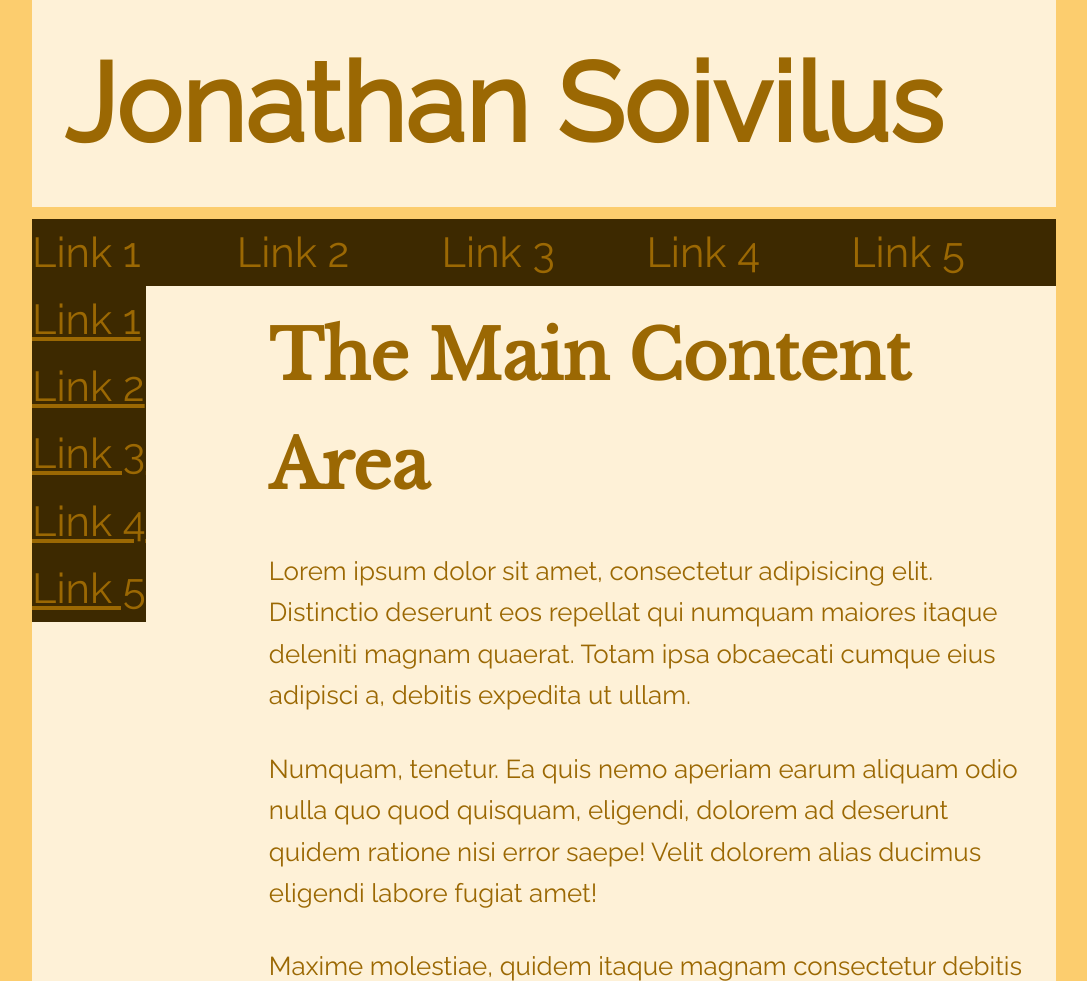
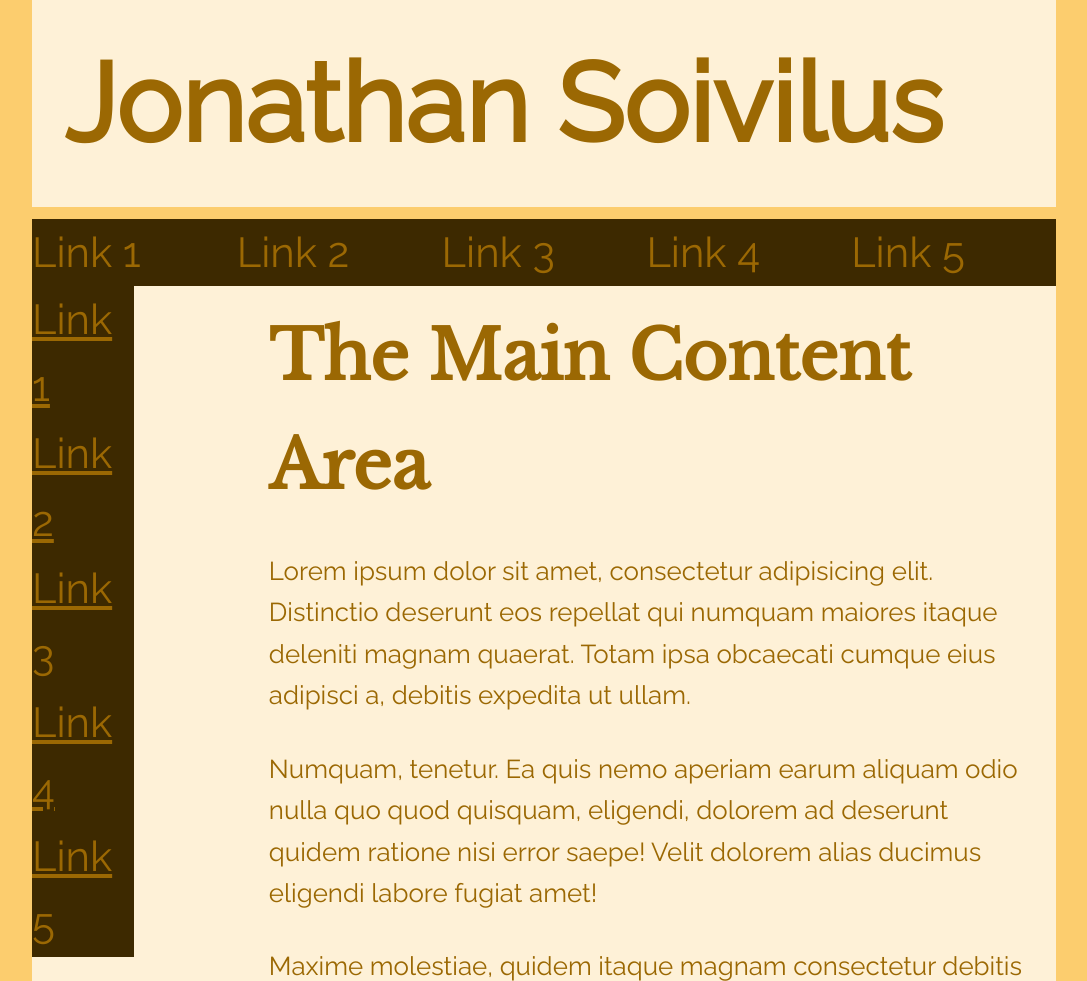
Before and after one commit to jonlive/navmenu, a plain HTML site: page index.html in a window 1280 px wide. Shown: the top 981 px of the page, without its empty margins (96-1183 px from the left). Drawn offline with nearby package versions, Linux system fonts and the light colour scheme.

Commit message:
Add files via upload
css mods

```diff
--- a/menu.css
+++ b/menu.css
@@ -54,68 +54,51 @@ header{
 
 ul {
     margin: 0;
-    padding: 0;
     overflow: hidden;
     background-color: #3D2900;
+
 }
 .menu-h{
     width: 100%;
     color: #9B6803;
+}
 
-
-}
 .menu-h li{
   float: left;
   list-style-type: none;
   width: 20%;
+}
 
-
-        /* style the list items to remove the bullets
-        and line up horizontally
-        and take up 20% of the width of the ul */
-    }
-        .menu-h a,
-        .menu-h a:link,
-        .menu-h a:visited{
+.menu-h a, .menu-h a:link, .menu-h a:visited {
  display: inline-block;
  color: #9B6803;
  text-decoration: none;
     /* style the anchors to fill the entire width of the li
     make sure there is padding around your text */
 }
-        .menu-h a:hover,
-        .menu-h a:active{
+.menu-h a:hover, .menu-h a:active{
  color: #FEF1D7;
+}
 
-
-        }
-.menu-v{
-    width: auto%;
+.menu-v {
+    width: 10%;
     float:left;
 }
-    .menu-v li{
-        /* style the list items to remove the bullets
-        and line up vertically
-        and take up 100% of the width of the ul */
+
+.menu-v a, .menu-v a:link, .menu-v a:visited {
+  color: #9B6803;
 }
-        .menu-v a,
-        .menu-v a:link,
-        .menu-v a:visited{
-        color: #9B6803;
 
-            /* style the anchors to fill the entire width of the li */
+.menu-v a:hover,
+.menu-v a:active {
+  color: purple;
 }
-        .menu-v a:hover,
-        .menu-v a:active{
-        color: purple;
 
-
-
-        }
-main{
+main {
   width:80%;
   float: right;
 }
+
 footer{
     clear:both;
 }
```
Lines whose indentation alone changed are shown as unchanged.
